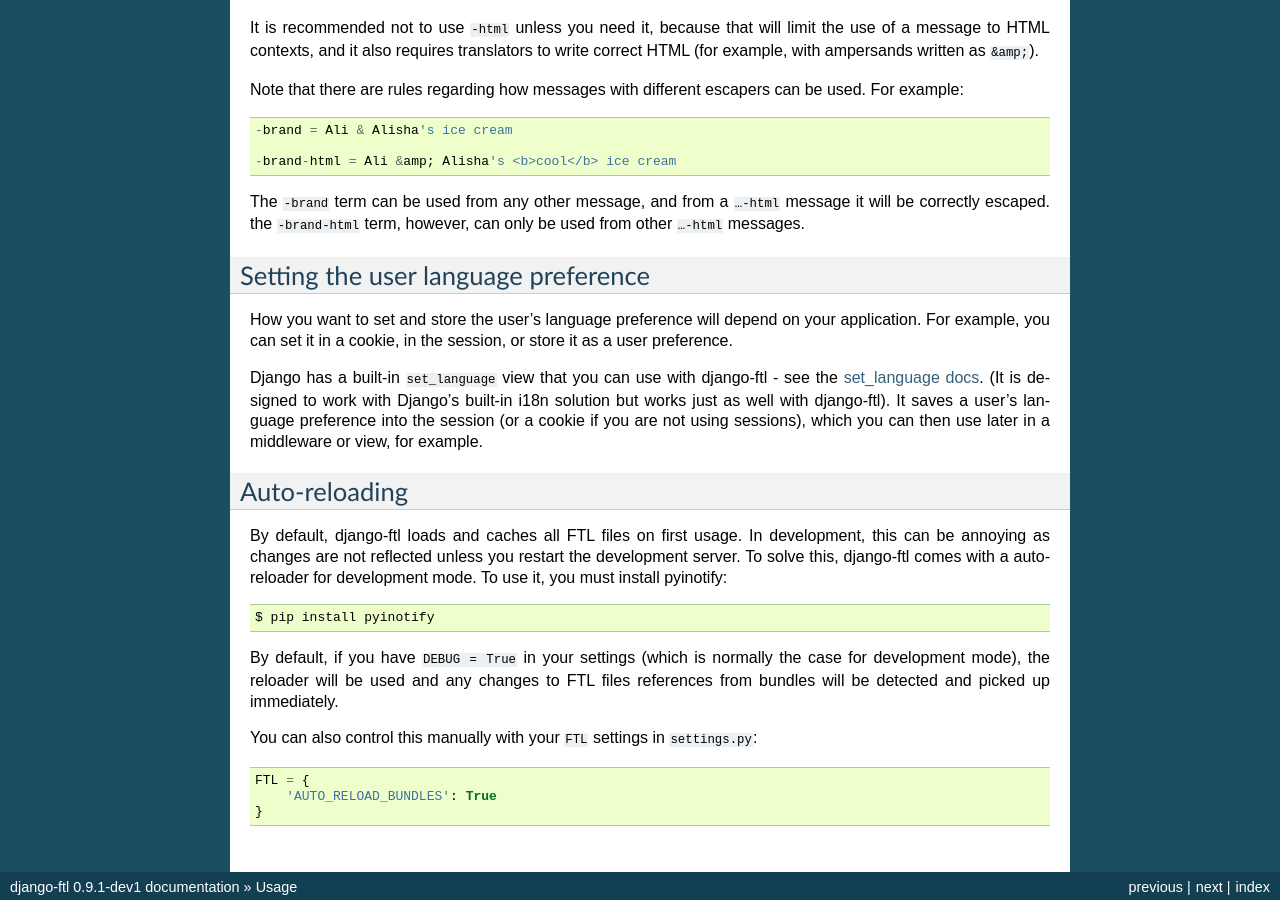
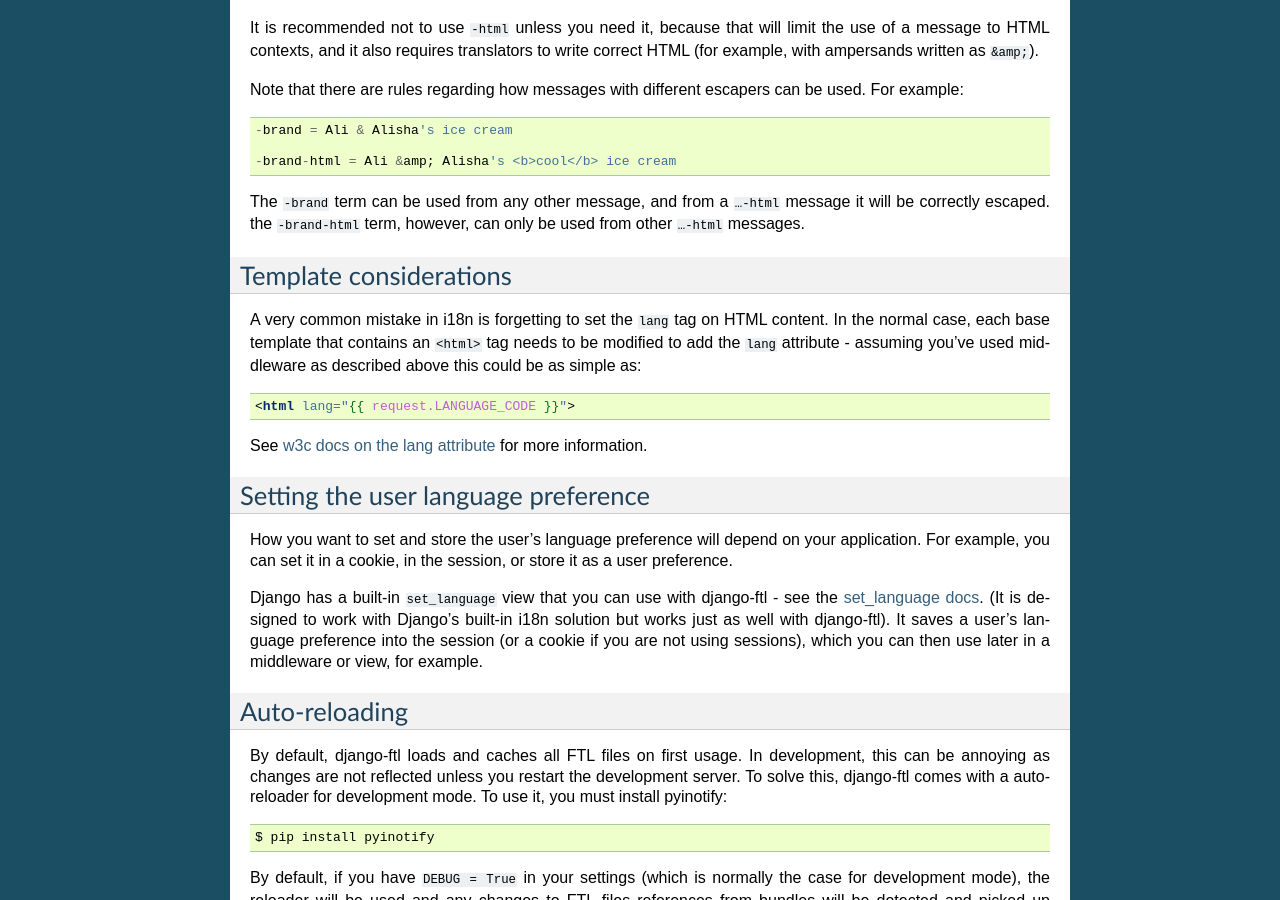
Before and after one commit to django-ftl/django-ftl, a Sphinx documentation site: the page built from docs/usage.rst, in a window 1280 px wide and 900 px high, scrolled down 6848 px. Built offline with Sphinx 7.4.7, drawn with Linux system fonts in a browser that asks for light colours; some of the changed text lies outside the part shown.

Commit message:
Docs about <html lang> attribute

```diff
--- a/docs/usage.rst
+++ b/docs/usage.rst
@@ -476,6 +476,23 @@ The ``-brand`` term can be used from any other message, and from a ``…-html``
 message it will be correctly escaped. the ``-brand-html`` term, however, can
 only be used from other ``…-html`` messages.
 
+Template considerations
+-----------------------
+
+A very common mistake in i18n is forgetting to set the ``lang`` tag on HTML
+content. In the normal case, each base template that contains an ``<html>`` tag
+needs to be modified to add the ``lang`` attribute - assuming you've used
+middleware as described above this could be as simple as:
+
+
+.. code-block:: html+django
+
+   <html lang="{{ request.LANGUAGE_CODE }}">
+
+See `w3c docs on the lang attribute
+<https://www.w3.org/International/questions/qa-html-language-declarations>`_ for
+more information.
+
 .. _setting-user-language:
 
 Setting the user language preference
```
